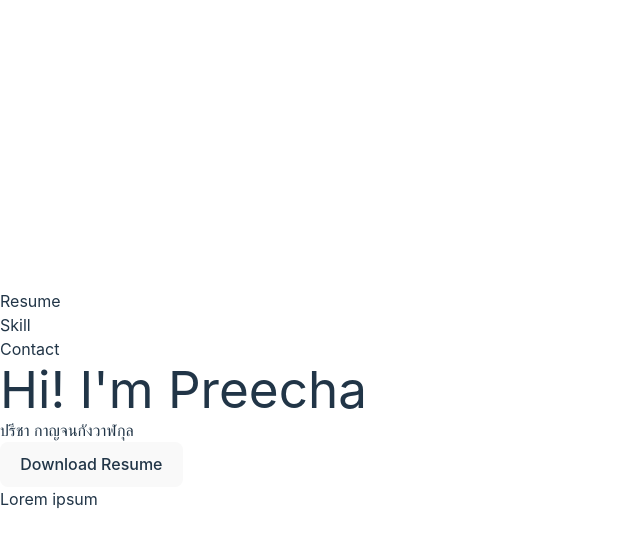
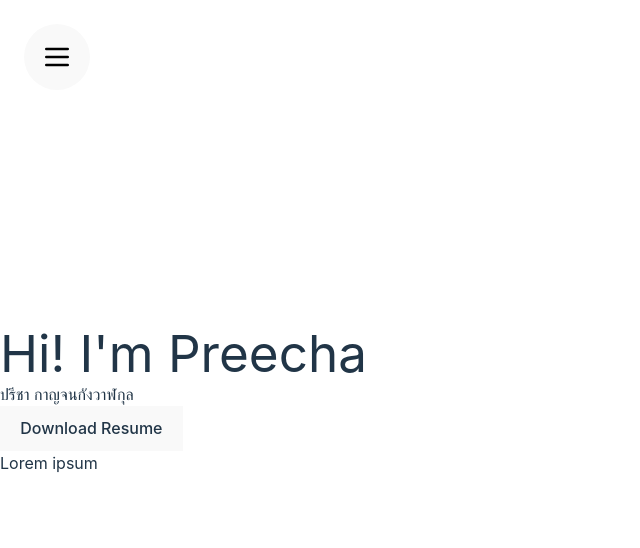
Before and after one commit to Alpaoca/my-portfolio, a React (Vite) app: page / in a window 1280 px wide. Shown: the top 548 px of the page, without its empty margins (0-640 px from the left). Built offline with nearby package versions, Linux system fonts and the light colour scheme.

Commit message:
add burger icon

```diff
--- a/src/components/layout/Nav.tsx
+++ b/src/components/layout/Nav.tsx
@@ -1,10 +1,28 @@
+import { useState } from "react";
+
 function Nav() {
+  const [toggle, setToggle] = useState(false);
+  const toggleState = () => {
+    setToggle((prevState) => !prevState);
+  };
+
   return (
     <>
-      <nav>
-        <p>Resume</p>
-        <p>Skill</p>
-        <p>Contact</p>
+      <nav className="absolute left-[1.5rem] top-[1.5rem] w-[10rem]">
+        <button onClick={toggleState} className="rounded-full p-[1rem]">
+          <img
+            src="images\burger-menu-svgrepo-com.svg"
+            className="size-[2rem]"
+            alt="Navigation burger menu icon"
+          />
+        </button>
+        {toggle && (
+          <>
+            <p>Resume</p>
+            <p>Skill</p>
+            <p>Contact</p>
+          </>
+        )}
       </nav>
     </>
   );
--- a/src/index.css
+++ b/src/index.css
@@ -40,7 +40,6 @@ h1 {
 }
 
 button {
-  border-radius: 8px;
   border: 1px solid transparent;
   padding: 0.6em 1.2em;
   font-size: 1em;
```
Also changed, not shown: images/burger-menu-svgrepo-com.svg (added).
